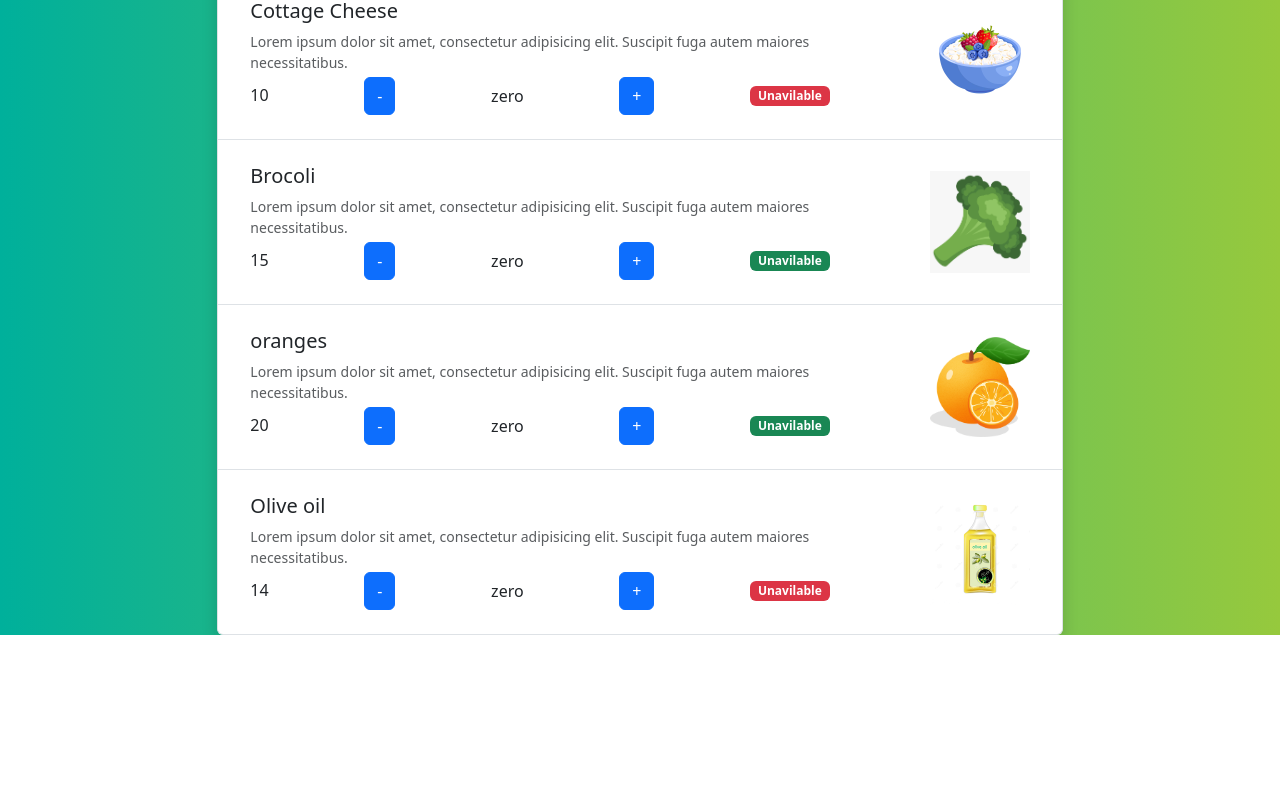
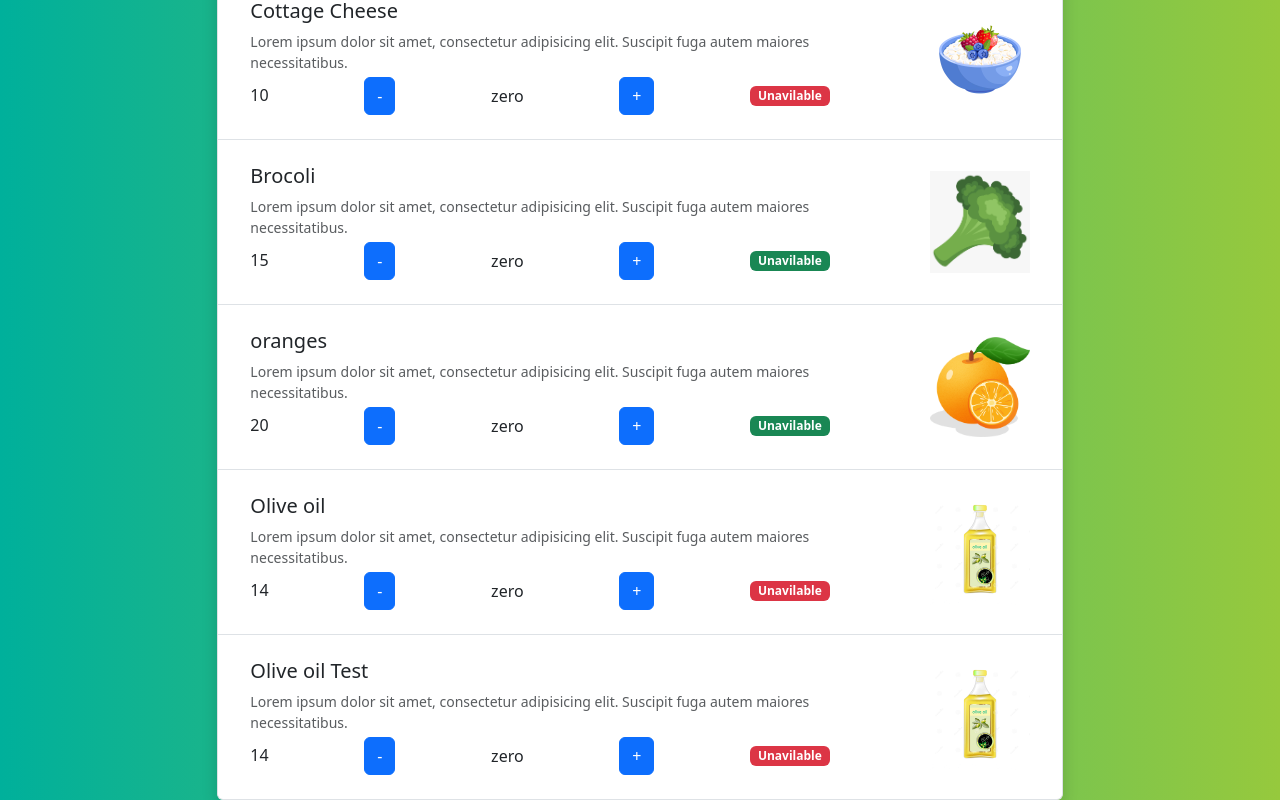
Before and after one commit to AliOthman0934/my-react, a React (Create React App) app: page / in a window 1280 px wide. Shown: the part 545-1345 px from the top of the page. Before the commit the page ends 1180 px from the top, so only its background shows below. Built offline with nearby package versions, Linux system fonts and the light colour scheme.

Commit message:
Adding the new product to the list

```diff
--- a/src/App.js
+++ b/src/App.js
@@ -3,11 +3,63 @@ import "./app.css";
 import ProductList from "./components/productsList/productList";
 import CreateProduct from "./components/createProduct/createProduct";
 
+const products = [
+    {
+        pID: 1,
+        pName: 'Fresh Milk',
+        desc: 'Lorem ipsum dolor sit amet, consectetur adipisicing elit. Suscipit fuga autem maiores necessitatibus.',
+        isAvailable: true,
+        image: '/images/fresh-milk.png',
+        price: 14
+    },
+    {
+        pID: 2,
+        pName: 'Cottage Cheese',
+        desc: 'Lorem ipsum dolor sit amet, consectetur adipisicing elit. Suscipit fuga autem maiores necessitatibus.',
+        isAvailable: false,
+        image: "/images/cottage-cheese.png",
+        price: 10
+    },
+    {
+        pID: 3,
+        pName: 'Brocoli',
+        desc: 'Lorem ipsum dolor sit amet, consectetur adipisicing elit. Suscipit fuga autem maiores necessitatibus.',
+        isAvailable: true,
+        image: "/images/brocoli.png",
+        price: 15
+    },
+    {
+        pID: 4,
+        pName: 'oranges',
+        desc: 'Lorem ipsum dolor sit amet, consectetur adipisicing elit. Suscipit fuga autem maiores necessitatibus.',
+        isAvailable: true,
+        image: "/images/oranges.png",
+        price: 20
+    },
+    {
+        pID: 5,
+        pName: 'Olive oil',
+        desc: 'Lorem ipsum dolor sit amet, consectetur adipisicing elit. Suscipit fuga autem maiores necessitatibus.',
+        isAvailable: false,
+        image: "/images/olive-oil.png",
+        price: 14
+    },
+    {
+        pID: 6,
+        pName: 'Olive oil Test',
+        desc: 'Lorem ipsum dolor sit amet, consectetur adipisicing elit. Suscipit fuga autem maiores necessitatibus.',
+        isAvailable: false,
+        image: "images/olive-oil.png",
+        price: 14
+    }
+]
+
 
 function App() {
-    let [newProduct,updateProduct] = useState(null)
+    let [newProduct,updateNewProduct] = useState(products)
+
     function createProductData(product) {
-        updateProduct(product)
+        updateNewProduct([product,...newProduct])
     }
     return (
         <div>
--- a/src/components/productsList/productList.js
+++ b/src/components/productsList/productList.js
@@ -1,106 +1,27 @@
 import Products from "./products";
 
 
-const products = [
-    {
-        pID: 1,
-        pName: 'Fresh Milk',
-        desc: 'Lorem ipsum dolor sit amet, consectetur adipisicing elit. Suscipit fuga autem maiores necessitatibus.',
-        isAvailable: true,
-        image: '/images/fresh-milk.png',
-        price: 14
-    },
-    {
-        pID: 2,
-        pName: 'Cottage Cheese',
-        desc: 'Lorem ipsum dolor sit amet, consectetur adipisicing elit. Suscipit fuga autem maiores necessitatibus.',
-        isAvailable: false,
-        image: "/images/cottage-cheese.png",
-        price: 10
-    },
-    {
-        pID: 3,
-        pName: 'Brocoli',
-        desc: 'Lorem ipsum dolor sit amet, consectetur adipisicing elit. Suscipit fuga autem maiores necessitatibus.',
-        isAvailable: true,
-        image: "/images/brocoli.png",
-        price: 15
-    },
-    {
-        pID: 4,
-        pName: 'oranges',
-        desc: 'Lorem ipsum dolor sit amet, consectetur adipisicing elit. Suscipit fuga autem maiores necessitatibus.',
-        isAvailable: true,
-        image: "/images/oranges.png",
-        price: 20
-    },
-    {
-        pID: 5,
-        pName: 'Olive oil',
-        desc: 'Lorem ipsum dolor sit amet, consectetur adipisicing elit. Suscipit fuga autem maiores necessitatibus.',
-        isAvailable: false,
-        image: "/images/olive-oil.png",
-        price: 14
-    },
-    {
-        pID: 6,
-        pName: 'Olive oil Test',
-        desc: 'Lorem ipsum dolor sit amet, consectetur adipisicing elit. Suscipit fuga autem maiores necessitatibus.',
-        isAvailable: false,
-        image: "images/olive-oil.png",
-        price: 14
-    }
-]
 
-function ProductList (props){
+
+function ProductList(props) {
     console.log(props.newProduct)
     return (<div className="row">
-    <div className="col-lg-8 mx-auto">
-        <ul className="list-group shadow">
-            <Products
-                id={products[0].pID}
-                name={products[0].pName}
-                description={products[0].desc}
-                isAvailable={products[0].isAvailable}
-                imgUrl={products[0].image}
-                price={products[0].price}>
-            </Products>
-            <Products
-                id={products[1].pID}
-                name={products[1].pName}
-                description={products[1].desc}
-                isAvailable={products[1].isAvailable}
-                imgUrl={products[1].image}
-                price={products[1].price}>
-            </Products>
-            <Products
-                id={products[2].pID}
-                name={products[2].pName}
-                description={products[2].desc}
-                isAvailable={products[2].isAvailable}
-                imgUrl={products[2].image}
-                price={products[2].price}>
-            </Products>
-            <Products
-                id={products[3].pID}
-                name={products[3].pName}
-                description={products[3].desc}
-                isAvailable={products[3].isAvailable}
-                imgUrl={products[3].image}
-                price={products[3].price}>
-            </Products>
-            <Products
-                id={products[4].pID}
-                name={products[4].pName}
-                description={products[4].desc}
-                isAvailable={products[4].isAvailable}
-                imgUrl={products[4].image}
-                price={products[4].price}>
-            </Products>
-        </ul>
-    </div>
+        <div className="col-lg-8 mx-auto">
+            <ul className="list-group shadow">
+                {props.newProduct.map((product) => {
+                    return (<Products
+                        id={product.pID}
+                        name={product.pName}
+                        description={product.desc}
+                        isAvailable={product.isAvailable}
+                        imgUrl={product.image}
+                        price={product.price}>
+                    </Products>)
+                })}
+            </ul>
+        </div>
 
-</div>)
+    </div>)
 }
 
 export default ProductList;
```
